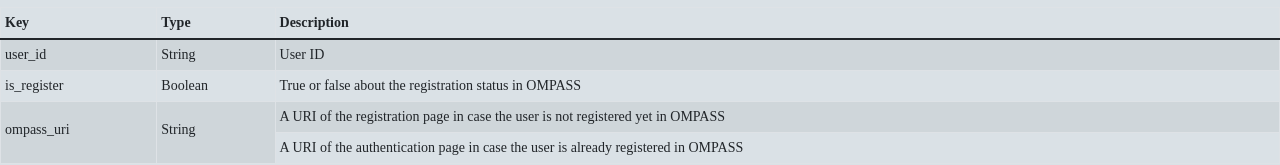
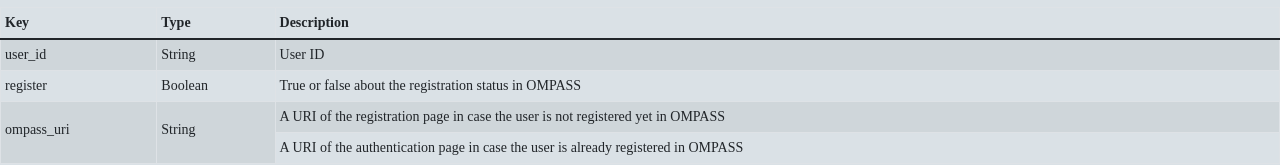
Before and after one commit to ing1355/OMPASS_CLOUD_HOMEPAGE, a Next.js app: page /en/document/rest-api-u2f in a window 1280 px wide. Shown: the part 2853-3018 px from the top of the page. Built offline with nearby package versions, Linux system fonts and the light colour scheme; a web font is replaced by a local one; what next-language-detector would draw is missing.

Commit message:
document is_register > register 변경

```diff
--- a/components/Document/ompass.js
+++ b/components/Document/ompass.js
@@ -179,7 +179,7 @@ function ompass(props) {
               <td>{t("사용자 아이디")}</td>
             </tr>
             <tr>
-              <td>is_register</td>
+              <td>register</td>
               <td>Boolean</td>
               <td>{t("해당 사용자의 OMPASS 등록 여부")}</td>
             </tr>
@@ -230,7 +230,7 @@ function ompass(props) {
               "message" : "ok",
               "data" : {
                 "user_id" : "omsecurity",
-                "is_register" : false,
+                "register" : false,
                 "ompass_uri" : "https://interface-api.ompasscloud.com/register/did/14?do..."
               }
             }
```
